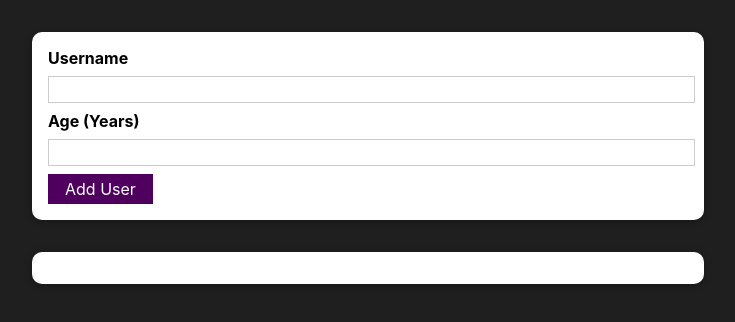
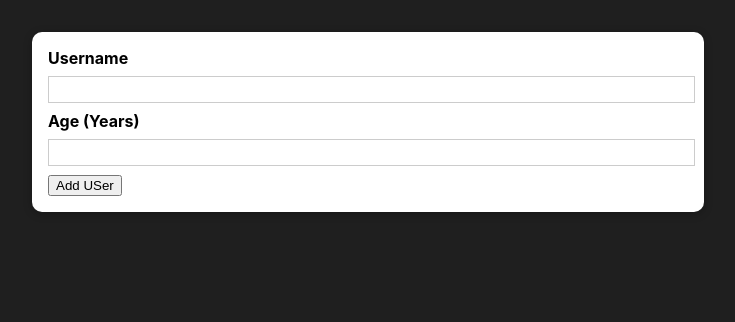
Before and after one commit to Akho0122/Add-User-App, a React (Create React App) app: page / in a window 1280 px wide. Shown: the top 322 px of the page, without its empty margins (272-1007 px from the left). Built offline with nearby package versions, Linux system fonts and the light colour scheme.

Commit message:
working with forms part1

```diff
--- a/src/App.js
+++ b/src/App.js
@@ -1,21 +1,10 @@
+import "./App.css";
 import AddUser from "./components/Users/AddUser";
-import "./App.css";
-import { Fragment, useState } from "react";
-import UsersList from "./components/Users/UsersList";
 function App() {
-  const [usersList, setUsersList] = useState([]);
-
-  const addUserHandler =(uName, uAge)=>{
-    setUsersList((prevUsersList)=>{
-      return [...prevUsersList, {name: uName, age: uAge, id: Math.random().toString}];
-    })
-  }
-
   return (
-    <Fragment>
-      <AddUser onAddUser={addUserHandler} />
-      <UsersList users={usersList} />
-    </Fragment>
+    <div>
+      <AddUser />
+    </div>
   );
 }
 
--- a/src/components/Helpers/Wrapper.js
+++ /dev/null
@@ -1,6 +0,0 @@
-
-const Wrapper = (props) => {
-  return props.children;
-};
-
-export default Wrapper;
--- a/src/components/UI/Button.js
+++ /dev/null
@@ -1,12 +0,0 @@
-import React from "react";
-import classes from "./Button.module.css";
-const Button = (props) => {
-  return (
-    <button
-      type={props.type || "button"} onClick={props.onClick}
-      className={`${classes.button} ${props.className}`}
-    >{props.children}</button>
-  );
-};
-
-export default Button;
--- a/src/components/UI/Button.module.css
+++ /dev/null
@@ -1,18 +0,0 @@
-.button {
-    font: inherit;
-    border: 1px solid #4f005f;
-    background: #4f005f;
-    color: white;
-    padding: 0.25rem 1rem;
-    cursor: pointer;
-  }
-
-  .button:hover,
-  .button:active {
-    background: #741188;
-    border-color: #741188;
-  }
-
-  .button:focus {
-    outline: none;
-  }
--- a/src/components/UI/Card.js
+++ b/src/components/UI/Card.js
@@ -1,11 +1,9 @@
-import React from 'react';
-import classes from './Card.module.css'
+import React from "react";
+import classes from "./Card.module.css";
 const Card = (props) => {
-    return (
-        <div className={`${classes.card} ${props.className}`}>
-            {props.children}
-        </div>
-    );
+  return (
+    <div className={`${props.className} ${classes.card}`}>{props.children}</div>
+  );
 };
 
 export default Card;
--- a/src/components/UI/ErrorModal.js
+++ /dev/null
@@ -1,46 +0,0 @@
-import React, { Fragment } from "react";
-import Card from "./Card";
-import Button from "./Button";
-import classes from "./ErrorModal.module.css";
-import ReactDOM from "react-dom";
-
-const Backdrop = (props) => {
-  return <div className={classes.backdrop} onClick={props.onCancel} />;
-};
-
-const ModalOverlay = (props) => {
-  return (
-    <Card className={classes.modal}>
-      <header className={classes.header}>
-        <h2>{props.title}</h2>
-      </header>
-      <div className={classes.content}>
-        <p>{props.message}</p>
-      </div>
-      <footer className={classes.actions}>
-        <Button onClick={props.onCancel}>Okay</Button>
-      </footer>
-    </Card>
-  );
-};
-
-const ErrorModal = (props) => {
-  return (
-    <Fragment>
-      {ReactDOM.createPortal(
-        <Backdrop onCancel={props.onCancel} />,
-        document.getElementById("backdrop-root")
-      )}
-      {ReactDOM.createPortal(
-        <ModalOverlay
-          title={props.title}
-          message={props.message}
-          onCancel={props.onCancel}
-        />,
-        document.getElementById("overlay-root")
-      )}
-    </Fragment>
-  );
-};
-
-export default ErrorModal;
--- a/src/components/UI/ErrorModal.module.css
+++ /dev/null
@@ -1,45 +0,0 @@
-.backdrop {
-    position: fixed;
-    top: 0;
-    left: 0;
-    width: 100%;
-    height: 100vh;
-    z-index: 10;
-    background: rgba(0, 0, 0, 0.75);
-  }
-
-  .modal {
-    position: fixed;
-    top: 30vh;
-    left: 10%;
-    width: 80%;
-    z-index: 100;
-    overflow: hidden;
-  }
-
-  .header {
-    background: #4f005f;
-    padding: 1rem;
-  }
-
-  .header h2 {
-    margin: 0;
-    color: white;
-  }
-
-  .content {
-    padding: 1rem;
-  }
-
-  .actions {
-    padding: 1rem;
-    display: flex;
-    justify-content: flex-end;
-  }
-
-  @media (min-width: 768px) {
-    .modal {
-      left: calc(50% - 20rem);
-      width: 40rem;
-    }
-  }
--- a/src/components/Users/AddUser.js
+++ b/src/components/Users/AddUser.js
@@ -1,70 +1,22 @@
-import React, { useState, useRef } from "react";
+import React from "react";
 import Card from "../UI/Card";
 import classes from "./AddUser.module.css";
-import Button from "../UI/Button";
-import ErrorModal from "../UI/ErrorModal";
-import Wrapper from './../Helpers/Wrapper';
 
 const AddUser = (props) => {
-  const nameInputRef = useRef();
-  const ageInputRef = useRef();
-
-  const [error, setError] = useState();
-
-  const addUserHandler = (event) => {
-    event.preventDefault();
-    const enteredName = nameInputRef.current.value;
-    const enteredUserAge = ageInputRef.current.value;
-    if (enteredName.trim().length === 0 || enteredUserAge.trim().length === 0) {
-      setError({
-        title: "Invalid input",
-        message: "Please enter a valid name and age (non-empty values),",
-      });
-      return;
-    }
-    if (+enteredUserAge < 1) {
-      setError({
-        title: "Invalid age",
-        message: "Please enter a valid age (> 0)",
-      });
-      return;
-    }
-    props.onAddUser(enteredName, enteredUserAge);
-    nameInputRef.current.value = '';
-    ageInputRef.current.value = '';
-  };
-
-  const errorHandler = () => {
-    setError(null);
+  const addUserHandler = (e) => {
+    e.preventDefault();
   };
 
   return (
-    <Wrapper>
-      {error && (
-        <ErrorModal
-          onCancel={errorHandler}
-          title={error.title}
-          message={error.message}
-        />
-      )}
     <Card className={classes.input}>
       <form onSubmit={addUserHandler}>
         <label htmlFor="username">Username</label>
-          <input
-            id="username"
-            type="text"
-            ref={nameInputRef}
-          />
+        <input type="text" id="username" />
         <label htmlFor="age">Age (Years)</label>
-          <input
-            id="age"
-            type="number"
-            ref={ageInputRef}
-          />
-          <Button type="submit">Add User</Button>
+        <input type="number" id="age" />
+        <button type="submit">Add USer</button>
       </form>
     </Card>
-    </Wrapper>
   );
 };
 
--- a/src/components/Users/UsersList.js
+++ /dev/null
@@ -1,18 +0,0 @@
-import React from "react";
-import Card from "../UI/Card";
-import classes from './UsersList.module.css'
-const UsersList = (props) => {
-  return (
-    <Card className={classes.users}>
-      <ul>
-        {props.users.map((user) => (
-          <li key={user.id}>
-            {user.name} ({user.age} years old)
-          </li>
-        ))}
-      </ul>
-    </Card>
-  );
-};
-
-export default UsersList;
--- a/src/components/Users/UsersList.module.css
+++ /dev/null
@@ -1,16 +0,0 @@
-.users {
-  margin: 2rem auto;
-  width: 90%;
-  max-width: 42rem;
-}
-
-.users ul {
-  list-style: none;
-  padding: 1rem;
-}
-
-.users li {
-  border: 1px solid #ccc;
-  margin: 0.5rem 0;
-  padding: 0.5rem;
-}
```
Also changed, not shown: src/components/UI/Card.module.css (+4 -4 lines), src/components/Users/AddUser.module.css (indentation only). Lines whose indentation alone changed are shown as unchanged.
